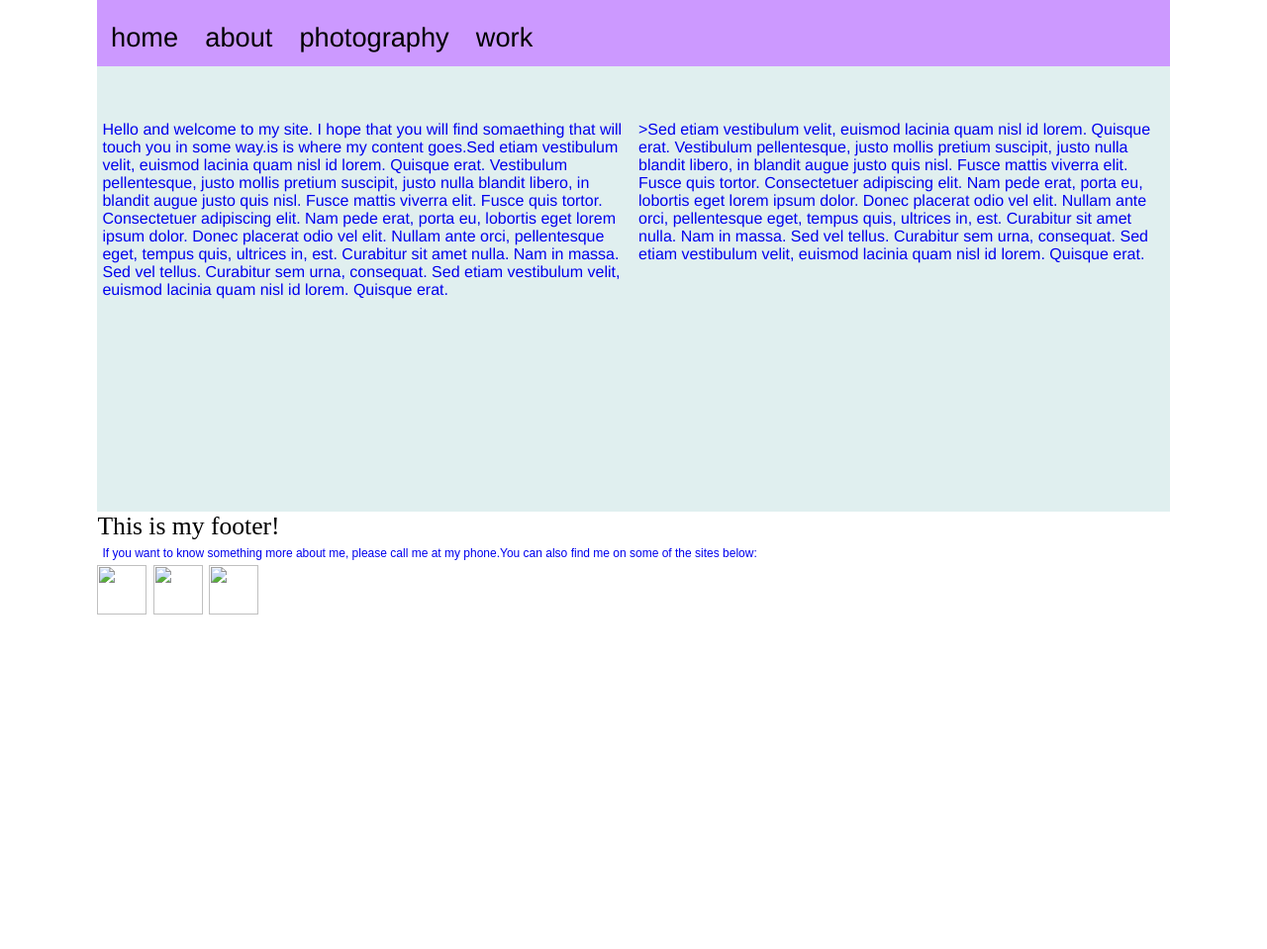
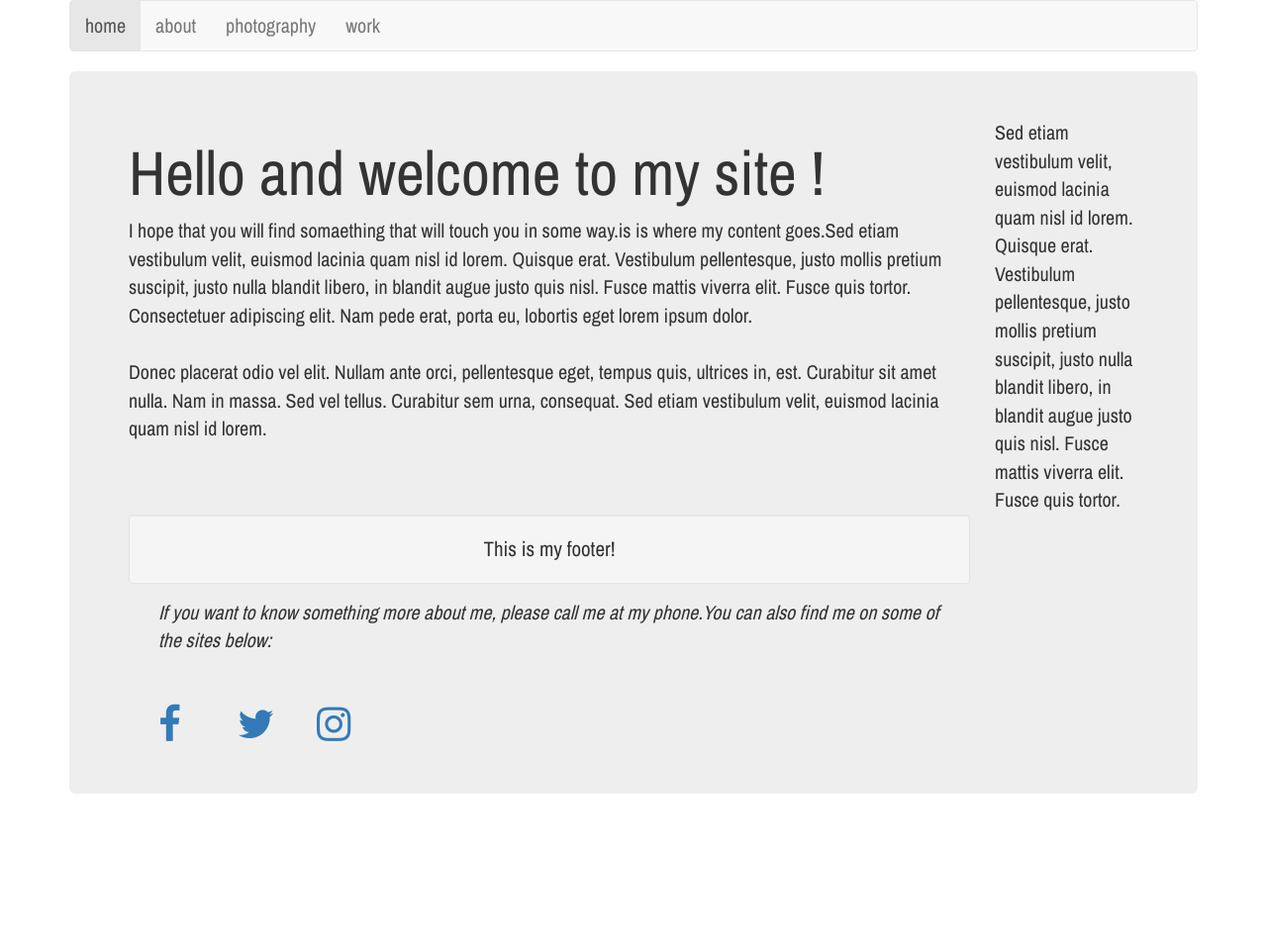
Before and after one commit to nveljanovski/f_site, a plain HTML site: page index.html in a window 1280 px wide. Shown: the whole page at 99% size. After the commit the page ends 832 px from the top, so only its background shows below. Drawn offline with nearby package versions, Linux system fonts and the light colour scheme.

Commit message:
My update of site

```diff
--- a/index.html
+++ b/index.html
@@ -1,52 +1,64 @@
-<DOCTYPE html>
+<!DOCTYPE html>
 <html>
 <head>
     <title>f_site!</title>
-        <meta http-equiv="content-type" content="text/html; charset=utf-8"  />
-        <link type="text/css" rel="stylesheet" href="main.css"/>
+    <meta charset="utf-8">
+    <meta http-equiv="X-UA-Compatible" content="IE=edge">
+    <meta name="viewport" content="width=device-width, initial-scale=1">
+
+    <!--JQUERY -->
+    <script src="https://ajax.googleapis.com/ajax/libs/jquery/2.1.3/jquery.min.js"></script>
+
+    <!-- Latest compiled and minified CSS - BOOTSTRAP IS YOUR GOOD FRIEND -->
+    <link rel="stylesheet" href="https://maxcdn.bootstrapcdn.com/bootstrap/3.3.4/css/bootstrap.min.css">
+    <!-- GLYPHICONS - External library: http://fortawesome.github.io/Font-Awesome/icons/ -->
+    <link rel="stylesheet" href="http://maxcdn.bootstrapcdn.com/font-awesome/4.3.0/css/font-awesome.min.css">
+    <!-- Google Fonts -->
+    <link href='http://fonts.googleapis.com/css?family=Archivo+Narrow' rel='stylesheet' type='text/css'>
+
+    <link type="text/css" rel="stylesheet" href="style.css"/>
 </head>
 
 <body>
-        <div id="blog_nebbs" class="clearfix">
-            <header id="nav_logo_section">
-                <ul class="header_nav">
-                    <li class="hn_items">home</li>
-                    <li class="hn_items">about</li>
-                    <li class="hn_items">photography</li>
-                    <li class="hn_items">work</li>
+    <div class="container">
+        <nav class="navbar navbar-default">
+            <ul class="nav navbar-nav">
+                <li class="active"><a href="#">home</a></li>
+                <li><a href="#">about</a></li>
+                <li><a href="#">photography</a></li>
+                <li><a href="#">work</a></li>
             </ul>
+        </nav>
 
-            </header>
-            <div class="container">
-                <section class="section_central">
-                    <p class="text_setup">Hello and welcome to my site. I hope that you will find somaething that will touch you in some way.is is where my content goes.Sed etiam vestibulum velit, euismod lacinia quam nisl id lorem. Quisque erat. Vestibulum pellentesque, justo mollis pretium suscipit, justo nulla blandit libero, in blandit augue justo quis nisl. Fusce mattis viverra elit. Fusce quis tortor. Consectetuer adipiscing elit. Nam pede erat, porta eu, lobortis eget lorem ipsum dolor. Donec placerat odio vel elit. Nullam ante orci, pellentesque eget, tempus quis, ultrices in, est. Curabitur sit amet nulla. Nam in massa. Sed vel tellus. Curabitur sem urna, consequat. Sed etiam vestibulum velit, euismod lacinia quam nisl id lorem. Quisque erat.</p>
-                </section><!--
-        -->     <aside class="div_right">
-                    <p class="text_setup">>Sed etiam vestibulum velit, euismod lacinia quam nisl id lorem. Quisque erat. Vestibulum pellentesque, justo mollis pretium suscipit, justo nulla blandit libero, in blandit augue justo quis nisl. Fusce mattis viverra elit. Fusce quis tortor. Consectetuer adipiscing elit. Nam pede erat, porta eu, lobortis eget lorem ipsum dolor. Donec placerat odio vel elit. Nullam ante orci, pellentesque eget, tempus quis, ultrices in, est. Curabitur sit amet nulla. Nam in massa. Sed vel tellus. Curabitur sem urna, consequat. Sed etiam vestibulum velit, euismod lacinia quam nisl id lorem. Quisque erat.</p>
-                </aside>
+        <div class="jumbotron">
+            <div class="row">
+                <div class="col-md-10">
+                 <p>
+                    <h1>Hello and welcome to my site !</h1>
+                    I hope that you will find somaething that will touch you in some way.is is where my content goes.Sed etiam vestibulum velit, euismod lacinia quam nisl id lorem. Quisque erat. Vestibulum pellentesque, justo mollis pretium suscipit, justo nulla blandit libero, in blandit augue justo quis nisl. Fusce mattis viverra elit. Fusce quis tortor. Consectetuer adipiscing elit. Nam pede erat, porta eu, lobortis eget lorem ipsum dolor. <br><br>Donec placerat odio vel elit. Nullam ante orci, pellentesque eget, tempus quis, ultrices in, est. Curabitur sit amet nulla. Nam in massa. Sed vel tellus. Curabitur sem urna, consequat. Sed etiam vestibulum velit, euismod lacinia quam nisl id lorem.
+                 </p>
+             </div>
+             <div class="col-md-2 aside">
+                 Sed etiam vestibulum velit, euismod lacinia quam nisl id lorem. Quisque erat. Vestibulum pellentesque, justo mollis pretium suscipit, justo nulla blandit libero, in blandit augue justo quis nisl. Fusce mattis viverra elit. Fusce quis tortor.
+             </div>
          </div>
 
-            <footer id="last_section">
-               This is my footer!
-                <div id="left_part">
-                <p>If you want to know something more about me, please call me at my phone.You can also find me on some of the sites below:</p>
-                    <row>
-                        <img src="images/Facebook-icon.png" height=50px; width=50px/>
-                        <img src="images/twitter_circle_color-512.png" height=50px; width=50px/>
-                        <img src="images/instagram.png" height=50px; width=50px/>
+         <div class="container">
+            <div  class="row">
+             <p class="well col-md-10 text-center">This is my footer!</p>
+             </div>
+             <i class="col-md-10">If you want to know something more about me, please call me at my phone.You can also find me on some of the sites below:</i>
 
-
-                    </row>
+             <div class="row">
+                <div class="col-md-6 social">
+                    <a href="#" class="col-md-2"><i class="fa fa-facebook fa-2x"></i></a>
+                    <a href="#" class="col-md-2"><i class="fa fa-twitter fa-2x"></i></a>
+                    <a href="#" class="col-md-2"><i class="fa fa-instagram fa-2x"></i></a>
                 </div>
-
-            </footer>
             </div>
+        </div>
+    </div>
+    <!-- Latest compiled and minified JavaScript -->
+    <script src="https://maxcdn.bootstrapcdn.com/bootstrap/3.3.4/js/bootstrap.min.js"></script>
 </body>
-
-
-
-
 </html>
-
-
-</DOCTYPE>
--- /dev/null
+++ b/style.css
@@ -0,0 +1,10 @@
+/** Custom CSS **/
+
+body {
+	font-family: 'Archivo Narrow', sans-serif;
+	font-size: 2em;
+}
+
+.social {
+	padding-top: 50px;
+}
```
Also changed, not shown: f_site.jpg (added), 1 other file. Lines whose indentation alone changed are shown as unchanged.
